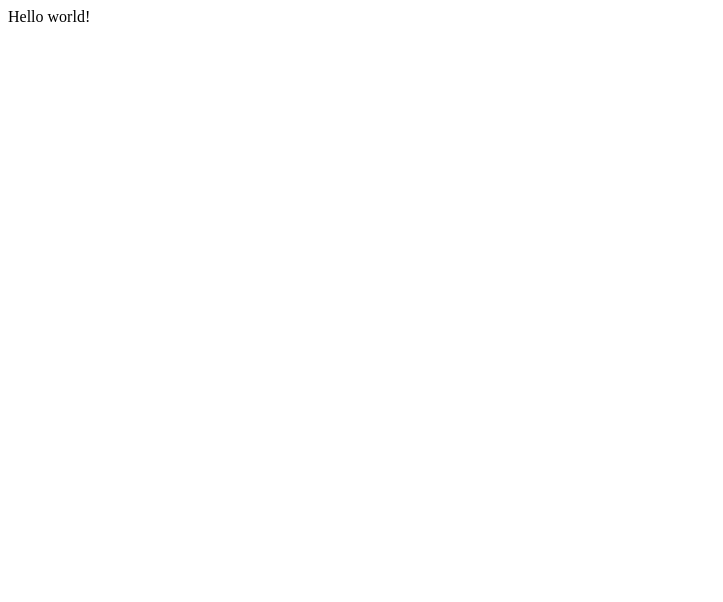
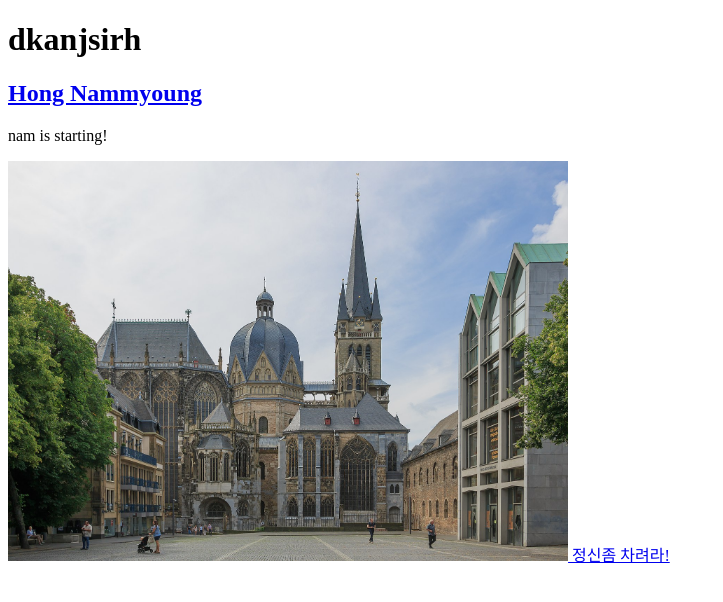
Before and after one commit to Nammyounghong/Nammyounghong.github.io, a Gatsby site: page / in a window 1280 px wide. Shown: the whole page, without its empty margins (0-723 px from the left). Built offline with nearby package versions, Linux system fonts and the light colour scheme; Gatsby itself is replaced by a stand-in of ours.

Commit message:
Add contents

```diff
--- /dev/null
+++ b/src/pages/about.js
@@ -0,0 +1,10 @@
+import React from "react"
+import {Link} from "gatsby"
+
+export default () => (
+  <div>
+    <h1> 자기소개 </h1>
+    <p> 도시와 예술을 공부합니다 </p>
+    <Link><p> 뒤로 </p></Link>
+  </div>
+)
--- a/src/pages/index.js
+++ b/src/pages/index.js
@@ -1,3 +1,15 @@
 import React from "react"
+import { Link } from "gatsby"
 
-export default () => <div>Hello world!</div>
+export default () => (
+  <div>
+    <h1>dkanjsirh</h1>
+    <Link to="/about/">
+      {" "}
+      <h2>Hong Nammyoung</h2>{" "}
+    </Link>
+    <p>nam is starting!</p>
+    <img src="images/aachener_dom.jpg" alt="" height="400" />
+    <Link to="/test/"> 정신좀 차려라!</Link>
+  </div>
+)
```
Also changed, not shown: src/pages/test.js (added, +9 -0 lines), static/images/aachener_dom.jpg (added).
